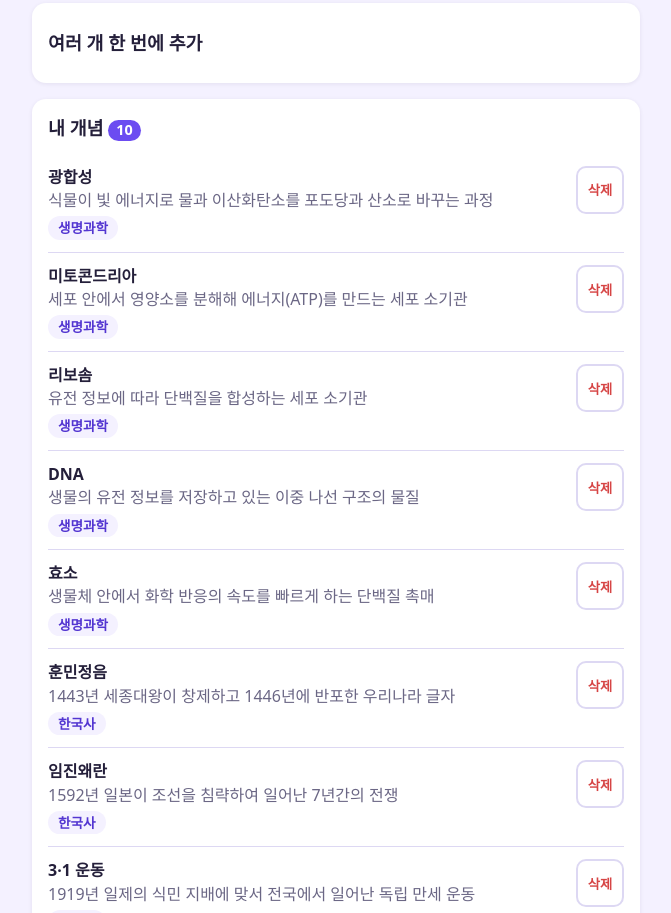
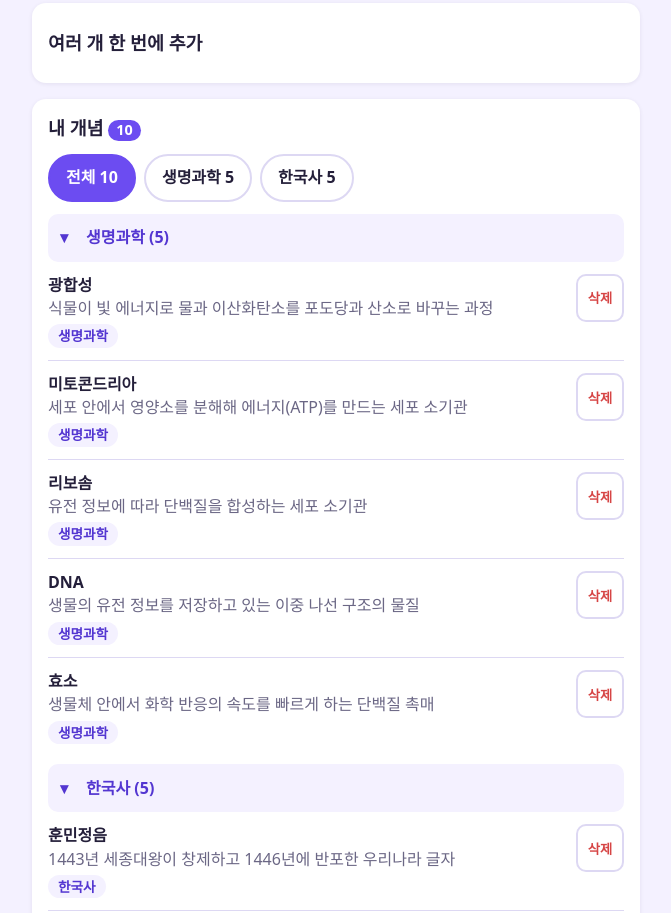
Before and after one commit to userhjpark/study-quest, a website with bundled scripts: page index.html in a window 1280 px wide. Shown: the part 610-1523 px from the top of the page, without its empty margins (304-975 px from the left). Built offline with nearby package versions, Linux system fonts and the light colour scheme.

Commit message:
Notes tab: subject filter buttons and collapsible subject groups
Filter buttons (전체 + one per subject) and a 전체 view grouped by subject with
collapsible headers; both choices are remembered. New concepts stay visible after
adding (group opens, filter follows the subject). A saved filter for a deleted
subject falls back to 전체. Adds groupBySubject, visibleGroups, normalizeFilter
with tests (67 passing) and manual checklist items.

Co-Authored-By: Claude Sonnet 5.5 <noreply@anthropic.com>

```diff
--- a/css/style.css
+++ b/css/style.css
@@ -189,6 +189,42 @@ input:focus, textarea:focus { outline: none; border-color: var(--primary); }
 .dialog p { margin: 0; }
 .dialog-actions { display: grid; grid-template-columns: 1fr 1fr; gap: 10px; }
 
+/* Notes: subject filter chips and collapsible groups (wrap on narrow phones) */
+.chips { display: flex; flex-wrap: wrap; gap: 8px; margin-bottom: 12px; }
+.chip {
+  min-height: var(--tap);
+  padding: 0 16px;
+  border: 2px solid var(--border);
+  border-radius: 999px;
+  background: #fff;
+  color: inherit;
+  font: inherit;
+  font-weight: 700;
+  cursor: pointer;
+  overflow-wrap: anywhere;
+}
+.chip[aria-pressed="true"] { border-color: var(--primary); background: var(--primary); color: #fff; }
+
+.group { margin-bottom: 8px; }
+.group-header {
+  display: flex;
+  align-items: center;
+  gap: 10px;
+  width: 100%;
+  min-height: var(--tap);
+  padding: 8px 12px;
+  border: 0;
+  border-radius: 10px;
+  background: var(--bg);
+  color: var(--primary-dark);
+  font: inherit;
+  font-weight: 700;
+  text-align: left;
+  cursor: pointer;
+}
+.group-arrow { flex: none; width: 1em; }
+.group-title { min-width: 0; overflow-wrap: anywhere; }
+
 /* Subject tag, select */
 .subject-tag {
   display: inline-block;
--- a/index.html
+++ b/index.html
@@ -61,7 +61,8 @@
 
       <div class="card">
         <h2>내 개념 <span id="concept-count" class="badge">0</span></h2>
-        <ul id="concept-list" class="concept-list"></ul>
+        <div id="subject-filter" class="chips" role="group" aria-label="과목 필터"></div>
+        <div id="concept-groups"></div>
       </div>
     </section>
 
--- a/js/concepts.js
+++ b/js/concepts.js
@@ -119,3 +119,25 @@ export function filterBySubject(concepts, subject) {
   if (subject === ALL_SUBJECTS) return concepts;
   return concepts.filter((c) => c.subject === subject);
 }
+
+// Subject names that exist, plus "all". Used for saved filter choices: if the saved
+// subject no longer exists (all its concepts were deleted) fall back to "all".
+export function normalizeFilter(concepts, value) {
+  if (value === ALL_SUBJECTS) return ALL_SUBJECTS;
+  return concepts.some((c) => c.subject === value) ? value : ALL_SUBJECTS;
+}
+
+// [{ name, concepts }] sorted by subject name, concepts in the order they were added.
+export function groupBySubject(concepts) {
+  return listSubjects(concepts).map((s) => ({
+    name: s.name,
+    concepts: concepts.filter((c) => c.subject === s.name),
+  }));
+}
+
+// What the Notes list shows: every subject as a group for "all", or just one group.
+export function visibleGroups(concepts, filter) {
+  const groups = groupBySubject(concepts);
+  if (filter === ALL_SUBJECTS) return groups;
+  return groups.filter((g) => g.name === filter);
+}
--- a/js/main.js
+++ b/js/main.js
@@ -3,7 +3,7 @@
 import { load, save } from "./storage.js";
 import {
   SAMPLE_CONCEPTS, ALL_SUBJECTS, addConcept, addMany, deleteConcept, sanitizeConcepts,
-  listSubjects, filterBySubject,
+  listSubjects, filterBySubject, normalizeFilter, visibleGroups,
 } from "./concepts.js";
 import {
   canStartQuiz, pickOptions, recordAnswer, nextCombo, pointsForAnswer,
@@ -32,11 +32,18 @@ function loadText(key, fallback) {
   return typeof value === "string" ? value : fallback;
 }
 
+function loadCollapsed() {
+  const saved = load("collapsedSubjects", []);
+  return new Set(Array.isArray(saved) ? saved.filter((s) => typeof s === "string") : []);
+}
+
 const state = {
   tab: "notes",
   concepts: sanitizeConcepts(load("concepts", null)) ?? SAMPLE_CONCEPTS,
   missed: load("missed", {}),
   quizSubject: loadText("quizSubject", ALL_SUBJECTS), // a subject name or ALL_SUBJECTS
+  notesFilter: loadText("notesFilter", ALL_SUBJECTS), // subject shown in the Notes list, or ALL_SUBJECTS
+  collapsed: loadCollapsed(), // subjects whose group is collapsed in the Notes "전체" view
   run: freshRun(),
 };
 
@@ -50,16 +57,59 @@ function persist() {
 
 /* ---------- Notes ---------- */
 
+// Filter buttons + the list (grouped by subject in the "전체" view). A saved filter whose
+// subject no longer exists falls back to "전체".
 function refreshNotes() {
-  ui.renderConcepts(state.concepts, state.missed, handleDelete);
+  const filter = normalizeFilter(state.concepts, state.notesFilter);
+  if (filter !== state.notesFilter) {
+    state.notesFilter = filter;
+    save("notesFilter", filter);
+  }
+  ui.renderSubjectFilter(
+    listSubjects(state.concepts), state.concepts.length, filter, ALL_SUBJECTS, handleNotesFilter
+  );
+  ui.renderConcepts({
+    groups: visibleGroups(state.concepts, filter),
+    total: state.concepts.length,
+    showHeaders: filter === ALL_SUBJECTS,
+    collapsed: state.collapsed,
+    missed: state.missed,
+    onDelete: handleDelete,
+    onToggle: handleToggleGroup,
+  });
+}
+
+function handleNotesFilter(value) {
+  state.notesFilter = value;
+  save("notesFilter", value);
+  refreshNotes();
+}
+
+function handleToggleGroup(name) {
+  if (state.collapsed.has(name)) state.collapsed.delete(name);
+  else state.collapsed.add(name);
+  save("collapsedSubjects", [...state.collapsed]);
+  refreshNotes();
+}
+
+// After adding to a subject, make sure the new concepts are visible: expand its group, and
+// if the list is filtered to a different subject, switch the filter to the one just used.
+function revealSubject(name) {
+  state.collapsed.delete(name);
+  save("collapsedSubjects", [...state.collapsed]);
+  if (state.notesFilter !== ALL_SUBJECTS && state.notesFilter !== name) {
+    state.notesFilter = name;
+    save("notesFilter", name);
+  }
 }
 
 // Subject suggestions + the quiz subject picker. Falls back to "all" if the chosen subject is gone.
 function refreshSubjects() {
   const subjects = listSubjects(state.concepts);
-  if (state.quizSubject !== ALL_SUBJECTS && !subjects.some((s) => s.name === state.quizSubject)) {
-    state.quizSubject = ALL_SUBJECTS;
-    save("quizSubject", state.quizSubject);
+  const quizSubject = normalizeFilter(state.concepts, state.quizSubject);
+  if (quizSubject !== state.quizSubject) {
+    state.quizSubject = quizSubject;
+    save("quizSubject", quizSubject);
   }
   ui.renderSubjectSuggestions(subjects);
   ui.renderQuizSubjects(subjects, state.concepts.length, state.quizSubject, ALL_SUBJECTS);
@@ -72,6 +122,7 @@ function handleAdd(term, definition, subject) {
   state.concepts = result.concepts;
   save("lastSubject", subject);
   persist();
+  revealSubject(state.concepts[state.concepts.length - 1].subject);
   ui.clearForm();
   refreshNotes();
   refreshSubjects();
@@ -129,6 +180,7 @@ function handleBulkAdd() {
   state.concepts = result.concepts;
   save("lastSubject", current.subject);
   persist();
+  revealSubject(state.concepts[state.concepts.length - 1].subject);
   ui.clearBulk();
   refreshNotes();
   refreshSubjects();
--- a/js/ui.js
+++ b/js/ui.js
@@ -60,20 +60,7 @@ export function showTab(name) {
 
 /* ---------- Notes ---------- */
 
-export function renderConcepts(concepts, missed, onDelete) {
-  const list = $("concept-list");
-  list.replaceChildren();
-  $("concept-count").textContent = String(concepts.length);
-
-  if (concepts.length === 0) {
-    const li = document.createElement("li");
-    li.className = "empty";
-    li.textContent = "아직 개념이 없어요. 위에서 첫 개념을 추가해 보세요.";
-    list.append(li);
-    return;
-  }
-
-  for (const c of concepts) {
+function createConceptItem(c, missed, onDelete) {
   const li = document.createElement("li");
   li.className = "concept-item";
 
@@ -107,7 +94,70 @@ export function renderConcepts(concepts, missed, onDelete) {
   del.addEventListener("click", () => onDelete(c.id));
 
   li.append(text, del);
-    list.append(li);
+  return li;
+}
+
+// Filter buttons above the list: "전체" + one per subject. `subjects` is [{ name, count }].
+export function renderSubjectFilter(subjects, total, selected, allValue, onSelect) {
+  const box = $("subject-filter");
+  box.replaceChildren();
+  const add = (value, label) => {
+    const btn = document.createElement("button");
+    btn.type = "button";
+    btn.className = "chip";
+    btn.textContent = label;
+    btn.setAttribute("aria-pressed", String(value === selected));
+    btn.addEventListener("click", () => onSelect(value));
+    box.append(btn);
+  };
+  add(allValue, `전체 ${total}`);
+  for (const s of subjects) add(s.name, `${s.name} ${s.count}`);
+}
+
+// groups: [{ name, concepts }]. With showHeaders (the "전체" view) each group gets a header
+// "과목 (개수)" that collapses or expands it; `collapsed` is the set of collapsed subject names.
+export function renderConcepts({ groups, total, showHeaders, collapsed, missed, onDelete, onToggle }) {
+  $("concept-count").textContent = String(total);
+  const box = $("concept-groups");
+  box.replaceChildren();
+
+  if (total === 0) {
+    const p = document.createElement("p");
+    p.className = "empty";
+    p.textContent = "아직 개념이 없어요. 위에서 첫 개념을 추가해 보세요.";
+    box.append(p);
+    return;
+  }
+
+  for (const group of groups) {
+    const section = document.createElement("div");
+    section.className = "group";
+    const isCollapsed = showHeaders && collapsed.has(group.name);
+
+    if (showHeaders) {
+      const head = document.createElement("button");
+      head.type = "button";
+      head.className = "group-header";
+      head.setAttribute("aria-expanded", String(!isCollapsed));
+      const arrow = document.createElement("span");
+      arrow.className = "group-arrow";
+      arrow.setAttribute("aria-hidden", "true");
+      arrow.textContent = isCollapsed ? "▸" : "▾";
+      const title = document.createElement("span");
+      title.className = "group-title";
+      title.textContent = `${group.name} (${group.concepts.length})`;
+      head.append(arrow, title);
+      head.addEventListener("click", () => onToggle(group.name));
+      section.append(head);
+    }
+
+    if (!isCollapsed) {
+      const list = document.createElement("ul");
+      list.className = "concept-list";
+      for (const c of group.concepts) list.append(createConceptItem(c, missed, onDelete));
+      section.append(list);
+    }
+    box.append(section);
   }
 }
 
```
Also changed, not shown: tests/logic.test.js (+24 -0 lines), tests/manual-checklist.md (+15 -0 lines). Lines whose indentation alone changed are shown as unchanged.
